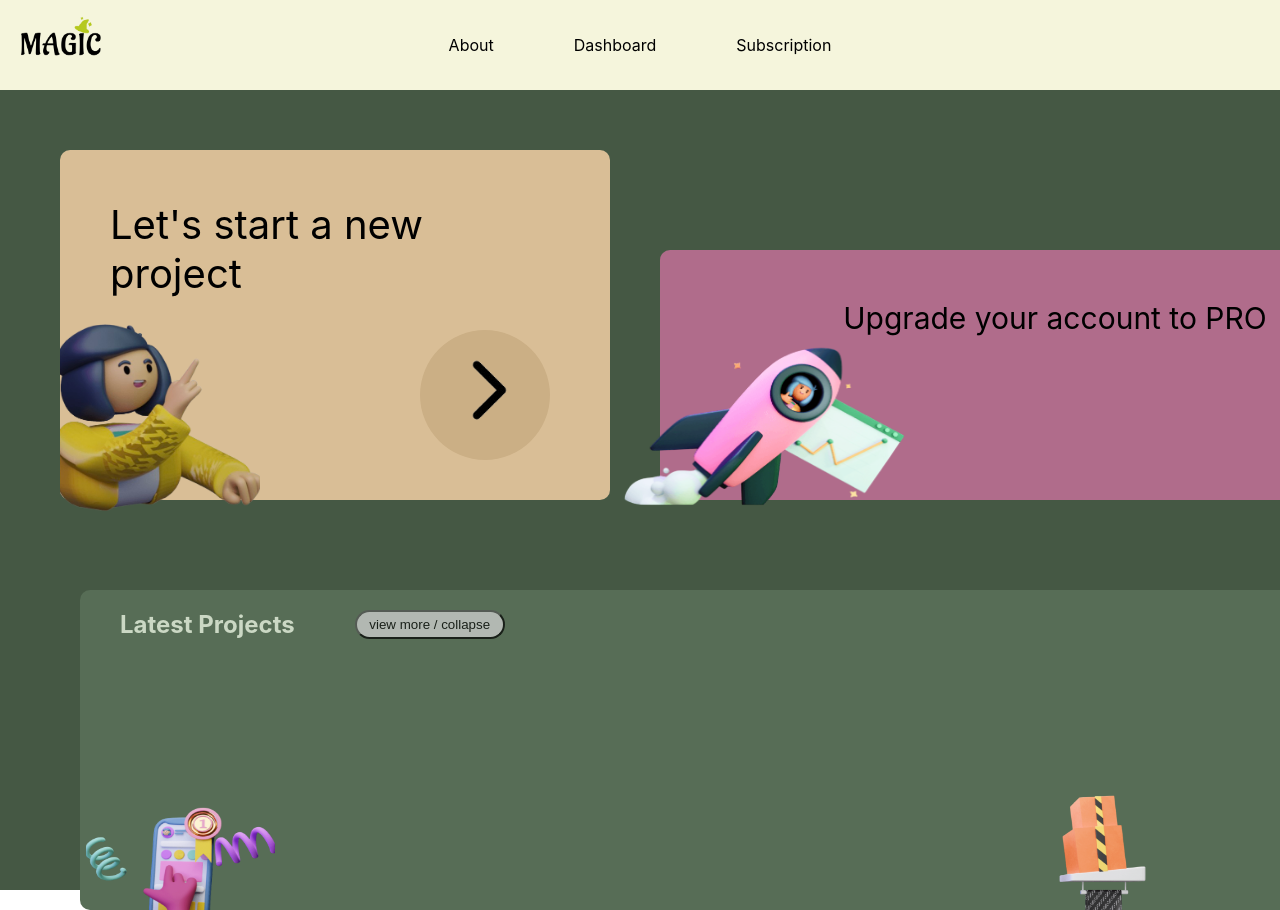
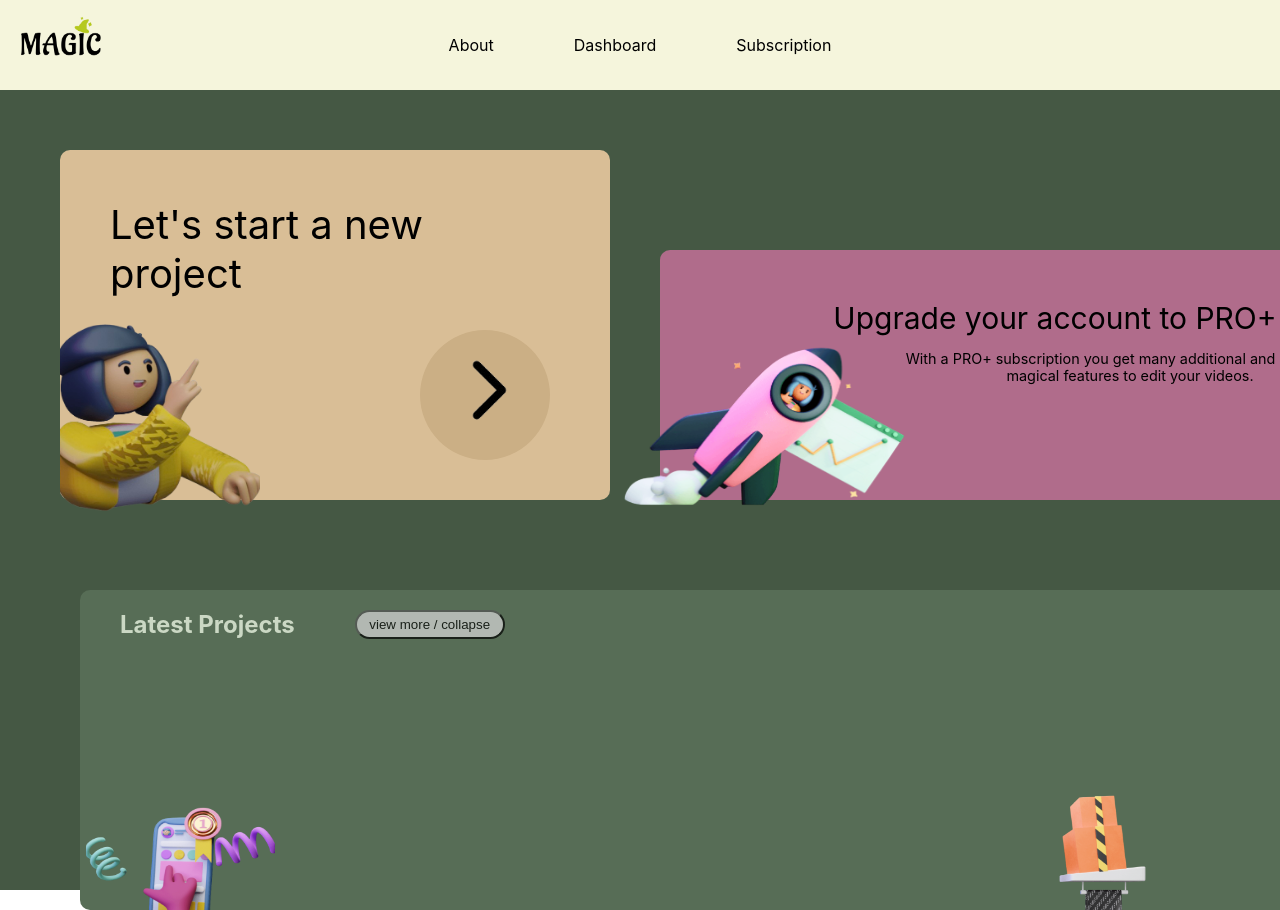
Before and after one commit to JieunLim1/Magic-front, a React (Create React App) app: page /dashboard in a window 1280 px wide. Shown: the top 910 px of the page. Built offline with nearby package versions, Linux system fonts and the light colour scheme.

Commit message:
add caption on dashboard

```diff
--- a/src/pages/dashboard.js
+++ b/src/pages/dashboard.js
@@ -80,7 +80,9 @@ const Dashboard = () => {
             <div style={{position: "absolute", backgroundColor: "#D9BE96", width: "500px", height: "200px", padding: "50px 0px 100px 50px", marginTop: "60px", marginLeft: "60px", borderRadius: "10px", fontSize: "40px", textAlign: "left", }}>Let's start a new <br/>project</div>
             <Starter/>
             <div onMouseEnter={() => setIsHovered(true)} onMouseLeave={() => setIsHovered(false)} onClick={onClick} style={{position: "absolute",backgroundColor: isHovered ? "#934C5E" : "#B06C8B", width: "700px", height: "200px", borderRadius: "10px", marginLeft: "660px", marginTop: "160px", paddingTop: "50px",paddingLeft:"45px", fontSize: "30px", cursor: "pointer", transition: "background-color 0.3s ease"}}>
-                Upgrade your account to PRO</div>
+                Upgrade your account to PRO+
+                <p style={{fontSize: '0.9rem', paddingLeft: '150px'}}>With a PRO+ subscription you get many additional and convenient <br/>magical features to edit your videos.</p>
+              </div>
             <div style={{textAlign: 'left', overflow: 'hidden', position: 'absolute', backgroundColor: '#576D56', width: '1200px', height: isExpand ? 'auto' : '300px', overflowY: isExpand ? 'visible' : 'hidden', transition: 'height 0.3s ease', margin: "500px 80px 0", borderRadius: "10px", padding: "20px 40px 0"}}>
                 <div style={{display: 'flex', flexDirection: 'row', gap: '60px'}}>
                     <h2 style={{color: '#CBD8C4', margin: 0,padding: 0,textAlign: 'left', fontSize: '24px',}}> Latest Projects</h2>
```
